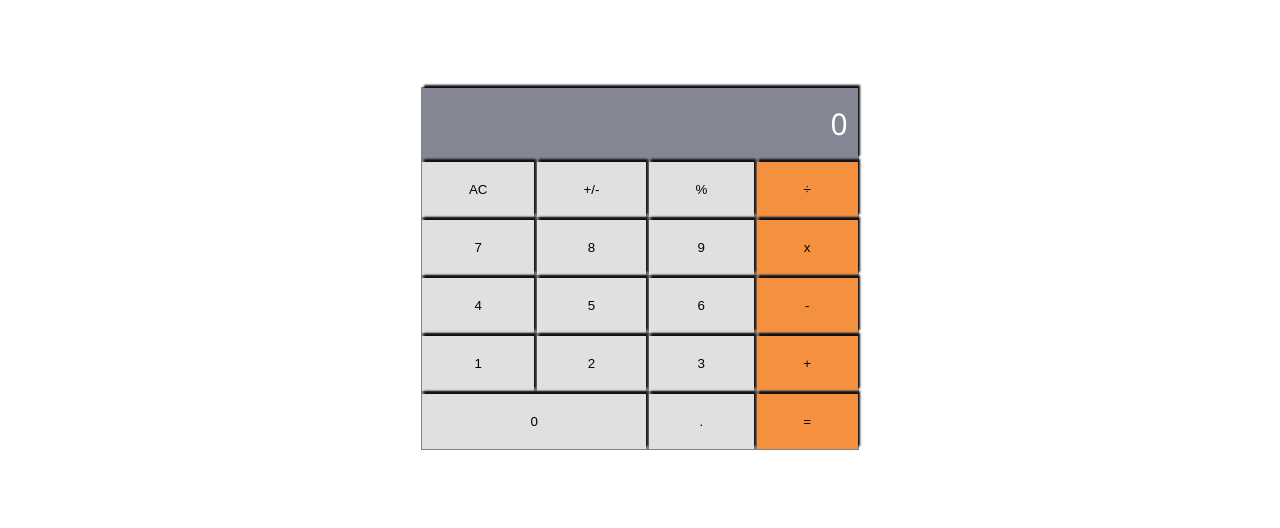
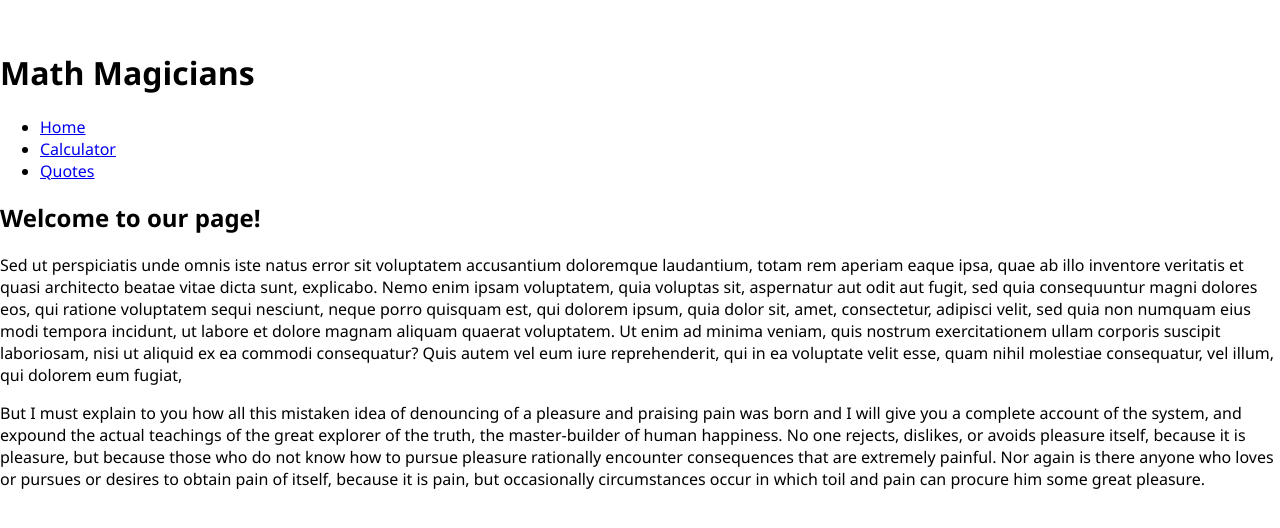
Before and after one commit to BertrandConxy/Math-magicians-app, a React (Create React App) app: page / in a window 1280 px wide. Shown: the part 132-660 px from the top of the page. Built offline with nearby package versions, Linux system fonts and the light colour scheme.

Commit message:
Add quotes page

```diff
--- a/package.json
+++ b/package.json
@@ -9,6 +9,7 @@
     "big.js": "^6.1.1",
     "react": "^17.0.2",
     "react-dom": "^17.0.2",
+    "react-router-dom": "^6.2.1",
     "react-scripts": "5.0.0",
     "web-vitals": "^2.1.4"
   },
--- a/src/App.js
+++ b/src/App.js
@@ -1,10 +1,21 @@
 import React from 'react';
-import Calculator from './components/Calculator';
+import { Route, Routes } from 'react-router-dom';
+// import Calculator from './components/Calculator';
+import NavBar from './components/NavBar';
+import Calculate from './pages/Calculate';
+import Home from './pages/Home';
+import Quote from './pages/Quote';
 
 const App = () => (
-  <div className="App">
-    <Calculator />
-  </div>
+  <>
+
+    <NavBar />
+    <Routes>
+      <Route exact path="/" element={<Home />} />
+      <Route path="/calculator" element={<Calculate />} />
+      <Route path="/quotes" element={<Quote />} />
+    </Routes>
+  </>
 );
 
 export default App;
--- /dev/null
+++ b/src/components/NavBar.js
@@ -0,0 +1,39 @@
+/* eslint-disable array-callback-return */
+import React from 'react';
+import { NavLink } from 'react-router-dom';
+
+const NavBar = () => {
+  const links = [
+    {
+      id: 1,
+      path: '/',
+      text: 'Home',
+    },
+    {
+      id: 2,
+      path: '/calculator',
+      text: 'Calculator',
+    },
+    {
+      id: 3,
+      path: '/quotes',
+      text: 'Quotes',
+    },
+  ];
+  return (
+    <header>
+      <h1>Math Magicians</h1>
+      <nav>
+        <ul>
+          {links.map((link) => (
+            <li key={link.id}>
+              <NavLink to={link.path}>{link.text}</NavLink>
+            </li>
+          ))}
+        </ul>
+      </nav>
+    </header>
+  );
+};
+
+export default NavBar;
--- a/src/index.js
+++ b/src/index.js
@@ -1,12 +1,15 @@
 import React from 'react';
 import ReactDOM from 'react-dom';
+import { BrowserRouter } from 'react-router-dom';
 import './index.css';
 import App from './App';
 import reportWebVitals from './reportWebVitals';
 
 ReactDOM.render(
   <React.StrictMode>
-    <App />
+    <BrowserRouter>
+      <App />
+    </BrowserRouter>
   </React.StrictMode>,
   document.getElementById('root'),
 );
--- /dev/null
+++ b/src/pages/Calculate.js
@@ -0,0 +1,13 @@
+import React from 'react';
+import Calculator from '../components/Calculator';
+
+const Calculate = () => (
+  <>
+    <div>
+      <h2>Let us do some Math!!</h2>
+    </div>
+    <Calculator />
+  </>
+);
+
+export default Calculate;
--- /dev/null
+++ b/src/pages/Home.js
@@ -0,0 +1,35 @@
+import React from 'react';
+
+const Home = () => (
+  <>
+    <h2>Welcome to our page!</h2>
+    <p>
+      Sed ut perspiciatis unde omnis iste natus error sit voluptatem accusantium
+      doloremque laudantium, totam rem aperiam eaque ipsa, quae ab illo
+      inventore veritatis et quasi architecto beatae vitae dicta sunt,
+      explicabo. Nemo enim ipsam voluptatem, quia voluptas sit, aspernatur aut
+      odit aut fugit, sed quia consequuntur magni dolores eos, qui ratione
+      voluptatem sequi nesciunt, neque porro quisquam est, qui dolorem ipsum,
+      quia dolor sit, amet, consectetur, adipisci velit, sed quia non numquam
+      eius modi tempora incidunt, ut labore et dolore magnam aliquam quaerat
+      voluptatem. Ut enim ad minima veniam, quis nostrum exercitationem ullam
+      corporis suscipit laboriosam, nisi ut aliquid ex ea commodi consequatur?
+      Quis autem vel eum iure reprehenderit, qui in ea voluptate velit esse,
+      quam nihil molestiae consequatur, vel illum, qui dolorem eum fugiat,
+    </p>
+    <p>
+      But I must explain to you how all this mistaken idea of denouncing of a
+      pleasure and praising pain was born and I will give you a complete account
+      of the system, and expound the actual teachings of the great explorer of
+      the truth, the master-builder of human happiness. No one rejects,
+      dislikes, or avoids pleasure itself, because it is pleasure, but because
+      those who do not know how to pursue pleasure rationally encounter
+      consequences that are extremely painful. Nor again is there anyone who
+      loves or pursues or desires to obtain pain of itself, because it is pain,
+      but occasionally circumstances occur in which toil and pain can procure
+      him some great pleasure.
+    </p>
+  </>
+);
+
+export default Home;
--- /dev/null
+++ b/src/pages/Quote.js
@@ -0,0 +1,47 @@
+/* eslint-disable consistent-return */
+/* eslint-disable array-callback-return */
+
+import React from 'react';
+
+const Quote = () => {
+  const Quotes = [
+    {
+      id: 1,
+      quote: 'Mathematics is not about numbers, equations or algorithms, it is about understanding',
+      author: 'William Paul',
+    },
+    {
+      id: 2,
+      quote: 'Mathematics is about practice. The more yoyu work, the more you discover',
+      author: 'Berry allen',
+    },
+    {
+      id: 3,
+      quote: 'Mathematics is the mother language of science. All the disciplines use Mathematics',
+      author: 'Andrew Wilson',
+    },
+    {
+      id: 4,
+      quote: 'If you could measure the capacity of thinking of the person, use Mathematics',
+      author: 'Donard Phill1',
+    },
+  ];
+  const random = Math.floor(Math.random() * 4) + 1;
+  return (
+    <div>
+      {Quotes.map((Quote) => {
+        if (Quote.id === random) {
+          return (
+            <p>
+              {Quote.quote}
+              --
+              {Quote.author}
+            </p>
+          );
+        }
+      })}
+    </div>
+  );
+};
+
+export default Quote;
```
Also changed, not shown: 1 other file (tests, documents, lock files or other folders).
